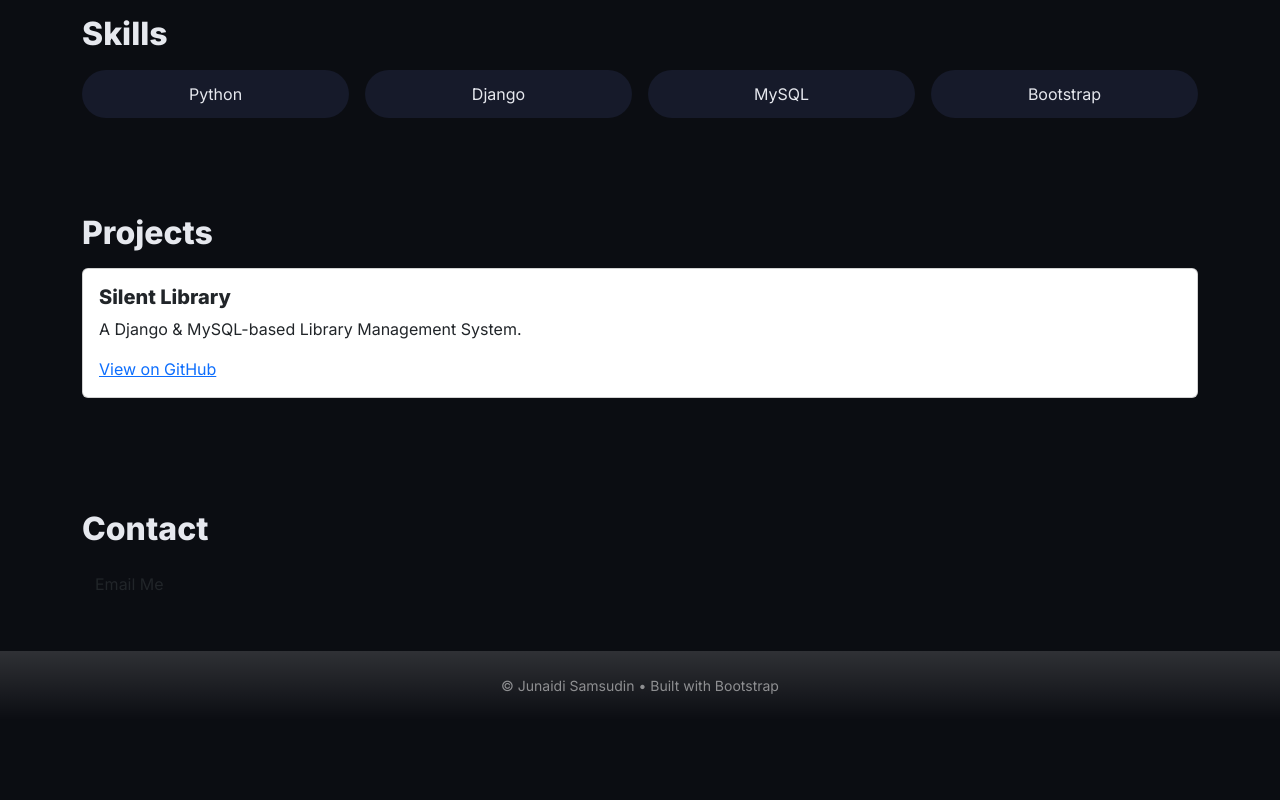
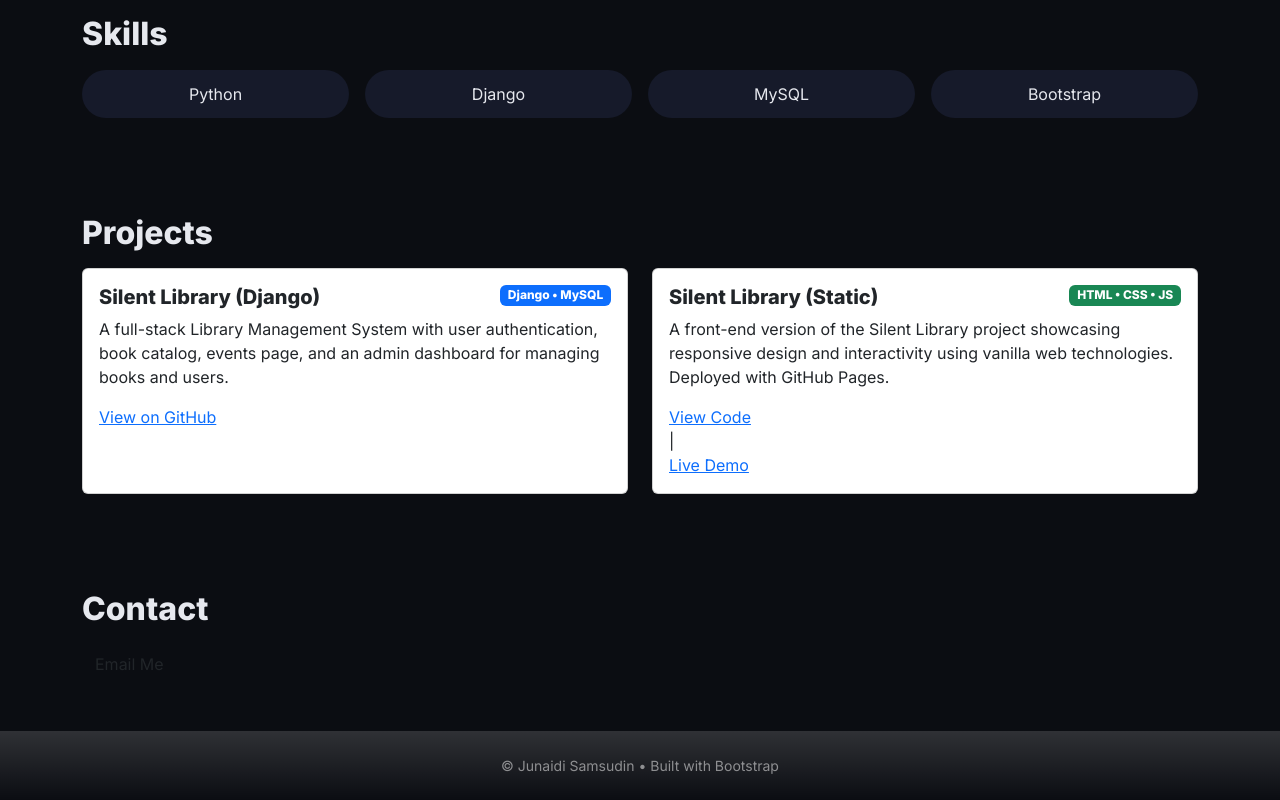
Before and after one commit to DdJunaidi/portfolio, a plain HTML site: page index.html in a window 1280 px wide. Shown: the part 783-1583 px from the top of the page. Before the commit the page ends 1503 px from the top, so only its background shows below. Drawn offline with nearby package versions, Linux system fonts and the light colour scheme; a script that the page names is missing.

Commit message:
Amend the Projects section to add 2 same projects with different approach

```diff
--- a/index.html
+++ b/index.html
@@ -78,13 +78,43 @@
     <section id="projects" class="py-5 section">
       <div class="container">
         <h2 class="section-title">Projects</h2>
-        <div class="card project p-3 mb-3">
-          <h3 class="h5 fw-bold">Silent Library</h3>
-          <p>A Django & MySQL-based Library Management System.</p>
-          <a href="https://github.com/ddjunaidi/silentlibrary_project" target="_blank">View on GitHub</a>
+        <div class="row g-4">
+
+          <!-- Project 1: Silent Library (Django) -->
+          <div class="col-md-6">
+            <div class="card project p-3 h-100">
+              <div class="d-flex justify-content-between align-items-start mb-2">
+                <h3 class="h5 fw-bold m-0">Silent Library (Django)</h3>
+                <span class="badge bg-primary">Django • MySQL</span>
+              </div>
+              <p>
+                A full-stack Library Management System with user authentication, book catalog,
+                events page, and an admin dashboard for managing books and users.
+              </p>
+              <a href="https://github.com/ddjunaidi/silentlibrary_project" target="_blank">View on GitHub</a>
+            </div>
+          </div>
+
+          <!-- Project 2: Silent Library (Static) -->
+          <div class="col-md-6">
+            <div class="card project p-3 h-100">
+              <div class="d-flex justify-content-between align-items-start mb-2">
+                <h3 class="h5 fw-bold m-0">Silent Library (Static)</h3>
+                <span class="badge bg-success">HTML • CSS • JS</span>
+              </div>
+              <p>
+                A front-end version of the Silent Library project showcasing responsive design
+                and interactivity using vanilla web technologies. Deployed with GitHub Pages.
+              </p>
+              <a href="https://github.com/ddjunaidi/silentLibrary" target="_blank">View Code</a> |
+              <a href="https://ddjunaidi.github.io/silentLibrary/" target="_blank">Live Demo</a>
+            </div>
+          </div>
+
         </div>
       </div>
     </section>
+
 
     <!-- CONTACT -->
     <section id="contact" class="py-5 section alt">
```
